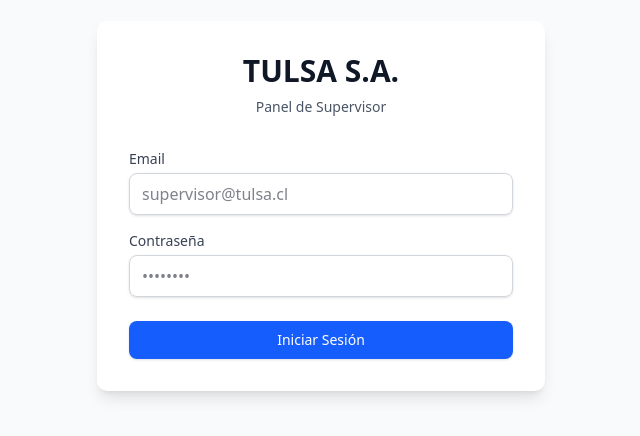
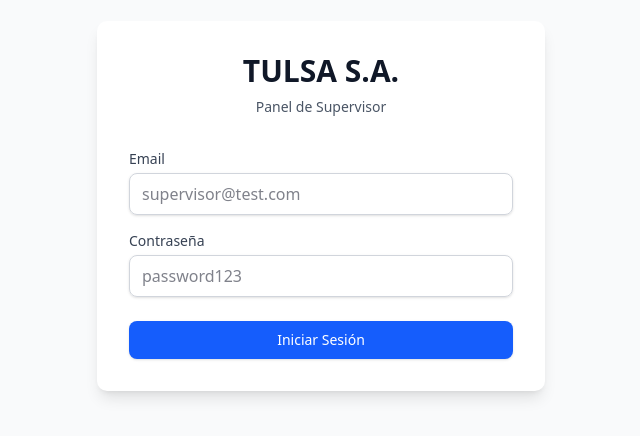
Before and after one commit to andrynho10/web-aca, a Next.js app: page /login in a window 1280 px wide. Shown: the part 194-630 px from the top of the page, without its empty margins (319-959 px from the left). Built offline with nearby package versions, Linux system fonts and the light colour scheme; no server answers.

Commit message:
Edicion Placeholders login

```diff
--- a/src/app/login/page.tsx
+++ b/src/app/login/page.tsx
@@ -54,7 +54,7 @@ export default function LoginPage() {
                 value={email}
                 onChange={(e) => setEmail(e.target.value)}
                 className="mt-1 block w-full px-3 py-2 border border-gray-300 rounded-md shadow-sm focus:outline-none focus:ring-blue-500 focus:border-blue-500"
-                placeholder="supervisor@tulsa.cl"
+                placeholder="supervisor@test.com"
               />
             </div>
 
@@ -69,7 +69,7 @@ export default function LoginPage() {
                 value={password}
                 onChange={(e) => setPassword(e.target.value)}
                 className="mt-1 block w-full px-3 py-2 border border-gray-300 rounded-md shadow-sm focus:outline-none focus:ring-blue-500 focus:border-blue-500"
-                placeholder="••••••••"
+                placeholder="password123"
               />
             </div>
           </div>
```
